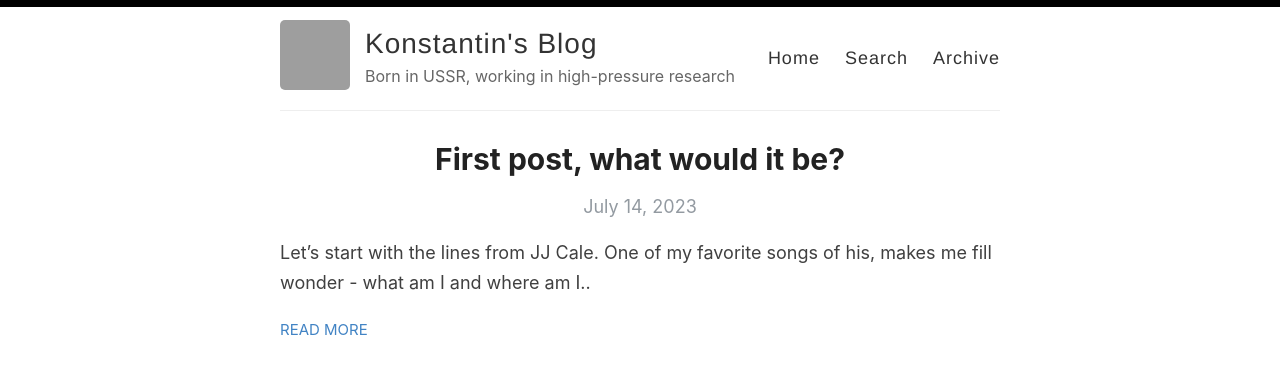
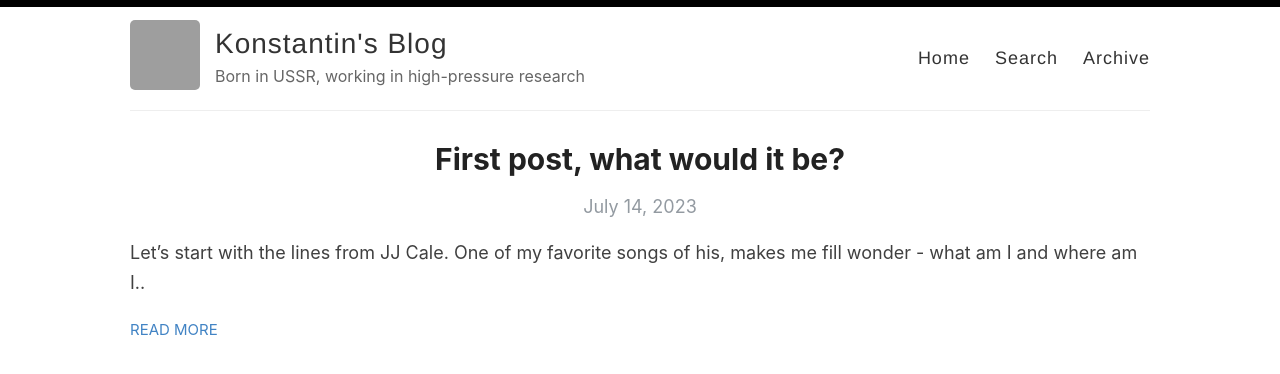
Before and after one commit to lorcat/lorcat.github.io, a Jekyll site: the page built from index.html, in a window 1280 px wide. Shown: the top 374 px of the page. Built offline with Jekyll 4.4.1, drawn with Linux system fonts in a browser that asks for light colours; the list of posts is cut into pages by our own code; grey boxes are pictures that could not be loaded.

Commit message:
Cleaning up further

```diff
--- a/assets/style.scss
+++ b/assets/style.scss
@@ -32,7 +32,7 @@ body {
 
 .container {
   margin: 0 auto;
-  max-width: 740px;
+  max-width: 1040px;
   padding: 0 10px;
   width: 100%;
 }
```
